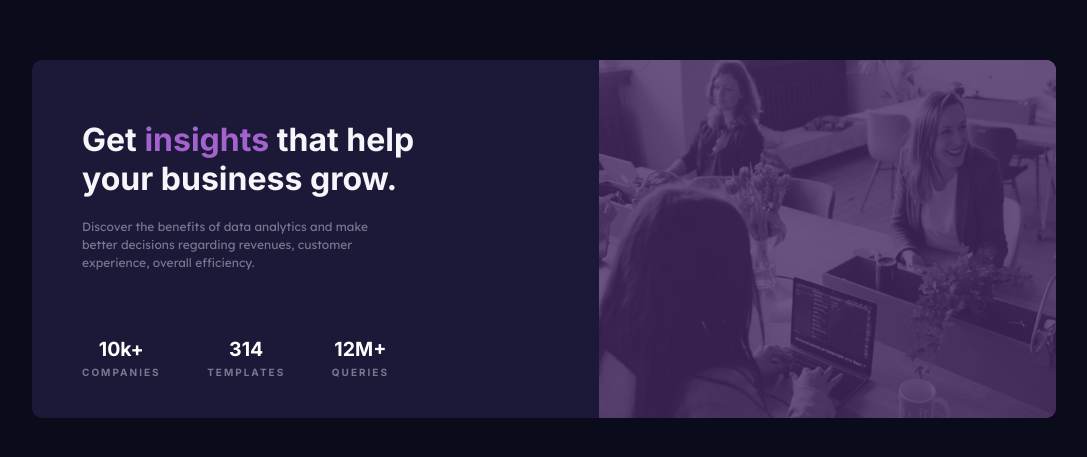
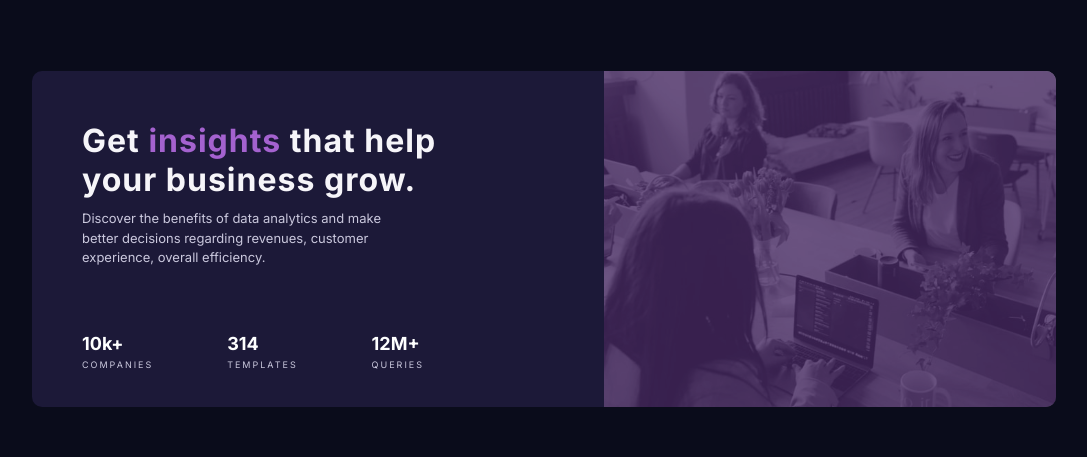
Before and after one commit to maxibrain4/responsive-stats-card-using-Html-and-Css--mobile-and-desktop-version-, a plain HTML site: page index.html in a window 1280 px wide. Shown: the part 161-618 px from the top of the page, without its empty margins (96-1183 px from the left). Drawn offline with Linux system fonts and the light colour scheme.

Commit message:
made some adjustment to the css part of the code

```diff
--- a/index.css
+++ b/index.css
@@ -55,12 +55,18 @@ h1 {
   font-family: "Inter", sans-serif;
   font-weight: 700;
 }
+h2 {
+  color: #feffff;
+  font-family: "Inter", sans-serif;
+  font-weight: 600;
+  font-size: 25px;
+}
 .unique {
   color: #a462cf;
 }
 .innertext {
   font-family: "Lexend Deca", sans-serif;
-  color: #79778f;
+  color: #cac8dd;
   padding: 10px;
   font-weight: 400;
   line-height: 1.5;
@@ -68,18 +74,17 @@ h1 {
 
 .text-cover {
   margin-top: 25px;
-  color: #feffff;
   font-family: "Inter", sans-serif;
   font-weight: 400;
 }
 .nametext {
   text-transform: uppercase;
-  font-size: 10px;
+  font-size: 9px;
   padding-top: 5px;
   letter-spacing: 2px;
   /* border: 1px solid red; */
-  color: #79778f;
-  font-weight: bold;
+  color: #cac8dd;
+  /* font-weight: bold; */
 }
 @media screen and (min-width: 600px) {
   .card {
@@ -103,7 +108,7 @@ h1 {
   }
   .content {
     flex: 50%;
-    margin: 60px 60px 40px 50px;
+    margin: 30px 70px 10px 50px;
     /* border: 1px solid red; */
   }
   .rows {
@@ -111,28 +116,33 @@ h1 {
     flex-direction: row;
     justify-content: space-between;
     font-size: small;
-    margin-right: 50px;
-    padding-right: 100px;
+    margin-right: 60px;
     /* border: 1px solid red; */
+    padding-right: 50px;
   }
   h1 {
     color: #f6f5f9;
     font-family: "Inter", sans-serif;
     font-weight: 600;
     text-align: left;
-    padding-right: 80px;
+    letter-spacing: 1px;
+    padding-right: 10px;
+    margin-right: 10px;
+    margin-top: 20px;
+    /* border: 1px solid red; */
   }
   .innertext {
     text-align: left;
-    /* font-weight: normal; */
-    font-size: 12px;
+    font-weight: 200;
     /* padding-right: 150px; */
+    font-family: "Inter", sans-serif;
     line-height: 1.5;
     /* border: 1px solid red; */
     margin-bottom: 30px;
+    margin-right: 50px;
     padding-left: 0;
-    padding-right: 140px;
-    padding-top: 20px;
+    font-size: 13px;
+    padding-right: 70px;
   }
   .pixdiv,
   .overlay {
@@ -140,4 +150,11 @@ h1 {
     border-bottom-right-radius: 10px;
     border-top-left-radius: 0;
   }
+  h2 {
+    text-align: left;
+    color: #feffff;
+    font-family: "Inter", sans-serif;
+    font-weight: 600;
+    font-size: 18px;
+  }
 }
```
